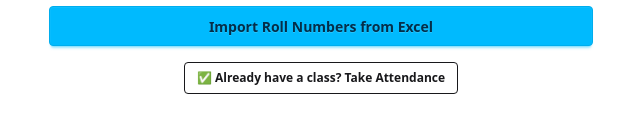
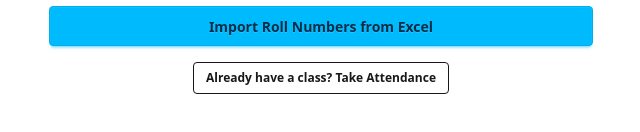
Before and after one commit to 1YaswantH1/ProjectX, a React (Vite) app in the folder frontend/: page /create in a window 1280 px wide. Shown: the part 310-442 px from the top of the page, without its empty margins (319-959 px from the left). Built offline with nearby package versions, Linux system fonts and the light colour scheme.

Commit message:
attendence versionv2

```diff
--- a/frontend/src/components/CreateClass.jsx
+++ b/frontend/src/components/CreateClass.jsx
@@ -114,7 +114,7 @@ export default function CreateClass() {
                     onClick={() => navigate("/attendance")}
                     className="btn btn-outline btn-sm"
                 >
-                    ✅ Already have a class? Take Attendance
+                    Already have a class? Take Attendance
                 </button>
             </div>
         </div>
--- a/frontend/src/components/TakeAttendence.jsx
+++ b/frontend/src/components/TakeAttendence.jsx
@@ -110,7 +110,7 @@ export default function TakeAttendance() {
 
             <div className="text-center mb-4">
                 <button onClick={() => navigate("/create")} className="btn btn-outline btn-sm">
-                    👈 Don't have a class? Create one
+                    Don't have a class? Create one
                 </button>
             </div>
 
```
